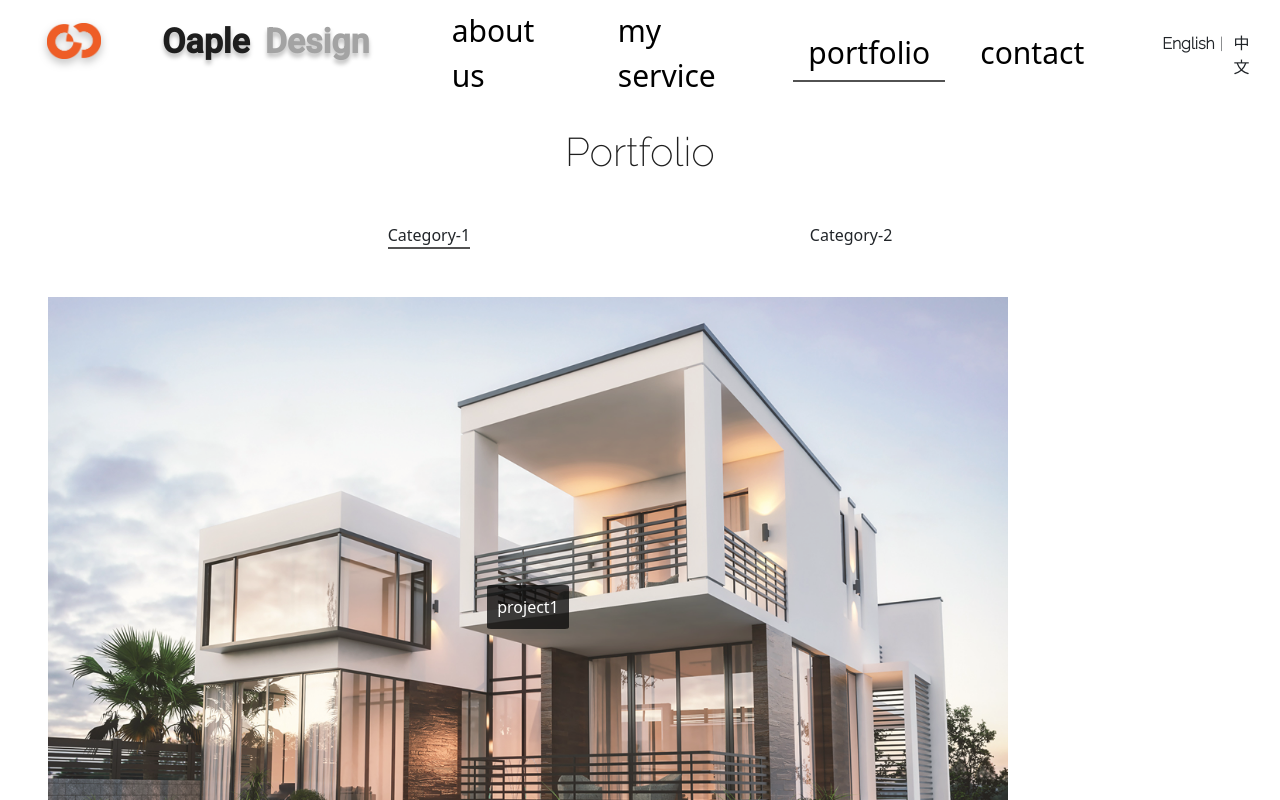
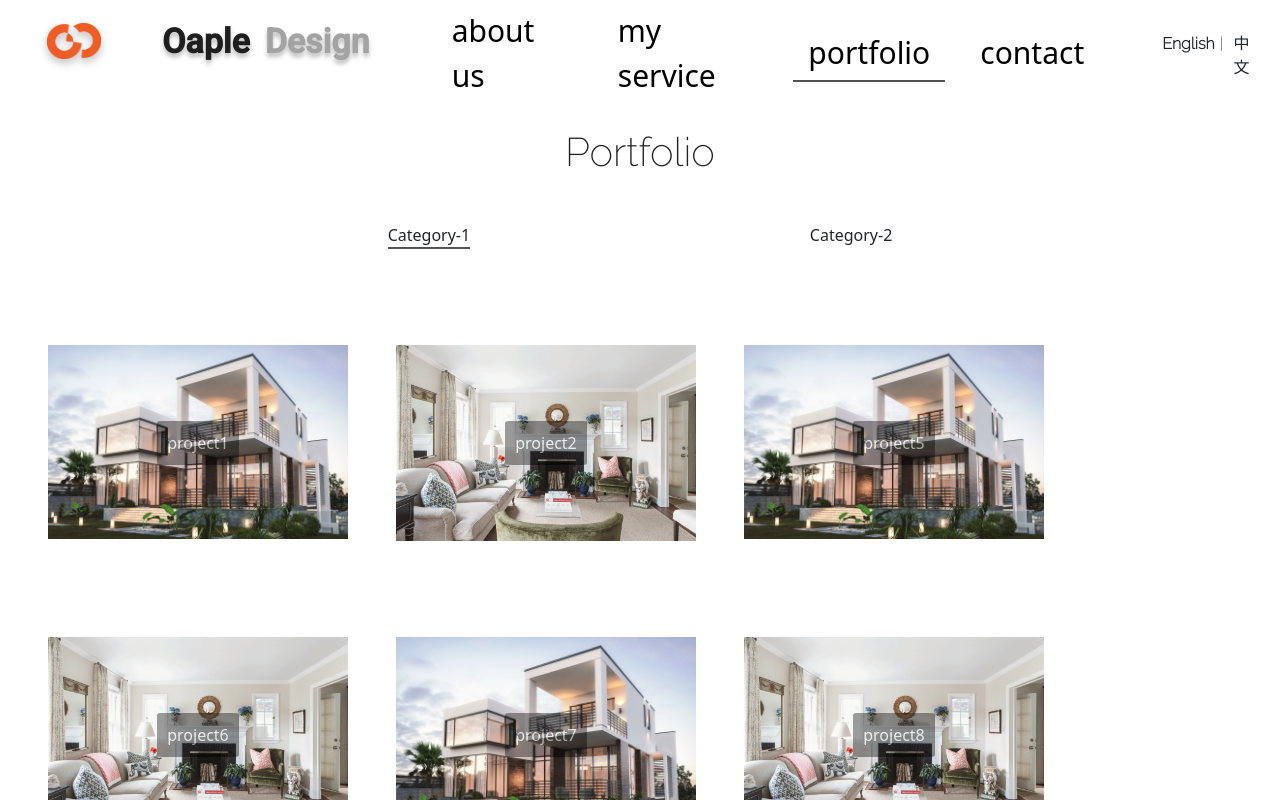
Before and after one commit to LiangT721/oaple-design, a React (Create React App) app: page /portfolio in a window 1280 px wide. Shown: the top 800 px of the page. Built offline with nearby package versions, Linux system fonts and the light colour scheme.

Commit message:
style portfolio page

```diff
--- a/src/component/navUnderline/navUnderline.style.scss
+++ b/src/component/navUnderline/navUnderline.style.scss
@@ -25,4 +25,5 @@
 
 .unexpand{
     width: 0%;
+    cursor: pointer;
 }
--- a/src/component/portfolioGroupList/portfolioGroupList.component.jsx
+++ b/src/component/portfolioGroupList/portfolioGroupList.component.jsx
@@ -9,18 +9,16 @@ const PortfortGroupList = (props) => {
   const { projects } = props;
   console.log(projects);
   return (
-    <div className="portfolio-group-list">
+    <div className="portfolio-group-list d-flex flex-wrap w-auto">
       {projects.map((project, index) => (
         <div
-          className="portfolio-group-list-project-container position-relative w-75 ms-5 my-5"
+          className="portfolio-group-list-project-container position-relative my-5 "
           key={index}
         >
-          <div className="portfolio-group-list-project-img">
-            <Image src={project.titleImg} className="w-100 " />
-          </div>
+            <Image src={project.titleImg} className="project-img w-100 " />
           <div className="portfolio-group-list-project-title-container position-absolute top-0 left-0 w-100 h-100">
             <div className="portfolio-group-list-project-text-container">
-              <Text text={project.projectName} color={"text-white"} />
+              <Text text={project.name} color={"text-white"} />
             </div>
           </div>
         </div>
--- a/src/component/portfolioGroupList/portfolioGroupList.style.scss
+++ b/src/component/portfolioGroupList/portfolioGroupList.style.scss
@@ -1,12 +1,40 @@
-.portfolio-group-list-project-title-container{
+.portfolio-group-list-project-container {
+  width: 80%;
+  max-width: 300px;
+  margin-left: 3rem;
+  overflow: hidden;
+    .project-img{
+     transition: all 1s linear;
+    }
+    .portfolio-group-list-project-title-container {
+        cursor: pointer;
+        transition: all 0.5s linear;
+}
+ &:hover {
+     .project-img{
+         transform: scale(1.2);
+     }
+.portfolio-group-list-project-title-container {
+    opacity: 1;
+ }}
+}
+
+.portfolio-group-list-project-title-container {
   background-color: rgba(255, 235, 205, 0.13);
   display: flex;
   justify-content: center;
   align-items: center;
+  opacity: 0.5;
 
-    .portfolio-group-list-project-text-container{
+  .portfolio-group-list-project-text-container {
     background-color: #080808c4;
     padding: 10px;
     border-radius: 5%;
   }
 }
+
+// .project-img{
+//     :hover{
+//         transform: scale(1.2);
+//     }
+// }
--- a/src/data/projects.data.js
+++ b/src/data/projects.data.js
@@ -3,7 +3,8 @@ import project2Title from "../asset/project/project2title.gif";
 
 export const projects = [
   {
-    projectName: ["project1", "项目1"],
+    id: 1,
+    name: ["project1", "项目1"],
     category: 1,
     data: 2021 - 12 - 12,
     description: [
@@ -13,7 +14,8 @@ export const projects = [
     titleImg: project1Title,
   },
   {
-    projectName: ["project2", "项目2"],
+    id: 2,
+    name: ["project2", "项目2"],
     category: 1,
     data: 2022 - 12 - 12,
     description: [
@@ -23,7 +25,8 @@ export const projects = [
     titleImg: project2Title,
   },
   {
-    projectName: ["project3", "项目3"],
+    id: 3,
+    name: ["project3", "项目3"],
     category: 2,
     data: 2021 - 1 - 13,
     description: [
@@ -33,7 +36,8 @@ export const projects = [
     titleImg: project1Title,
   },
   {
-    projectName: ["project4", "项目4"],
+    id: 4,
+    name: ["project4", "项目4"],
     category: 2,
     data: 2022 - 3 - 12,
     description: [
@@ -42,4 +46,48 @@ export const projects = [
     ],
     titleImg: project2Title,
   },
+  {
+    id: 5,
+    name: ["project5", "项目5"],
+    category: 1,
+    data: 2021 - 12 - 12,
+    description: [
+      "Lorem ipsum dolor sit amet consectetur, adipisicing elit. Deserunt doloribus, atque numquam dolores cumque at reprehenderit laboriosam, blanditiis beatae mollitia tempora fugiat itaque explicabo deleniti a recusandae hic, facilis natus.",
+      "中文简介1",
+    ],
+    titleImg: project1Title,
+  },
+  {
+    id: 6,
+    name: ["project6", "项目6"],
+    category: 1,
+    data: 2022 - 12 - 12,
+    description: [
+      "Lorem ipsum dolor sit amet consectetur, adipisicing elit. Deserunt doloribus, atque numquam dolores cumque at reprehenderit laboriosam, blanditiis beatae mollitia tempora fugiat itaque explicabo deleniti a recusandae hic, facilis natus.",
+      "中文简介2",
+    ],
+    titleImg: project2Title,
+  },
+  {
+    id: 7,
+    name: ["project7", "项目7"],
+    category: 1,
+    data: 2021 - 12 - 12,
+    description: [
+      "Lorem ipsum dolor sit amet consectetur, adipisicing elit. Deserunt doloribus, atque numquam dolores cumque at reprehenderit laboriosam, blanditiis beatae mollitia tempora fugiat itaque explicabo deleniti a recusandae hic, facilis natus.",
+      "中文简介1",
+    ],
+    titleImg: project1Title,
+  },
+  {
+    id: 8,
+    name: ["project8", "项目8"],
+    category: 1,
+    data: 2022 - 12 - 12,
+    description: [
+      "Lorem ipsum dolor sit amet consectetur, adipisicing elit. Deserunt doloribus, atque numquam dolores cumque at reprehenderit laboriosam, blanditiis beatae mollitia tempora fugiat itaque explicabo deleniti a recusandae hic, facilis natus.",
+      "中文简介2",
+    ],
+    titleImg: project2Title,
+  },
 ];
--- a/src/pages/portfolioPage/portfolioPage.component.jsx
+++ b/src/pages/portfolioPage/portfolioPage.component.jsx
@@ -28,13 +28,12 @@ const PortfolioPage = ({ projectCategory,toggleProjectCategory1,toggleProjectCat
         <Text text={title} />
       </div>
       <div className="my-service-subtitle-container d-flex justify-content-evenly m-5">
-        <div className="my-service-subtitle"
+        <div className={`${projectCategory? "":"unselect"} my-service-subtitle`}
           onClick={toggleProjectCategory1}>
           <Text text={subTitle1} />
           <NavUnderline expand={projectCategory} />
         </div>
-
-        <div className="my-service-subtitle"
+        <div className={`${!projectCategory? "":"unselect"} my-service-subtitle`}
           onClick={toggleProjectCategory2}>
           <Text text={subTitle2} />
           <NavUnderline expand={!projectCategory} />
--- a/src/pages/portfolioPage/portfolioPage.style.scss
+++ b/src/pages/portfolioPage/portfolioPage.style.scss
@@ -0,0 +1,3 @@
+.unselect{
+    cursor: pointer;
+}
```
Lines whose indentation alone changed are shown as unchanged.
